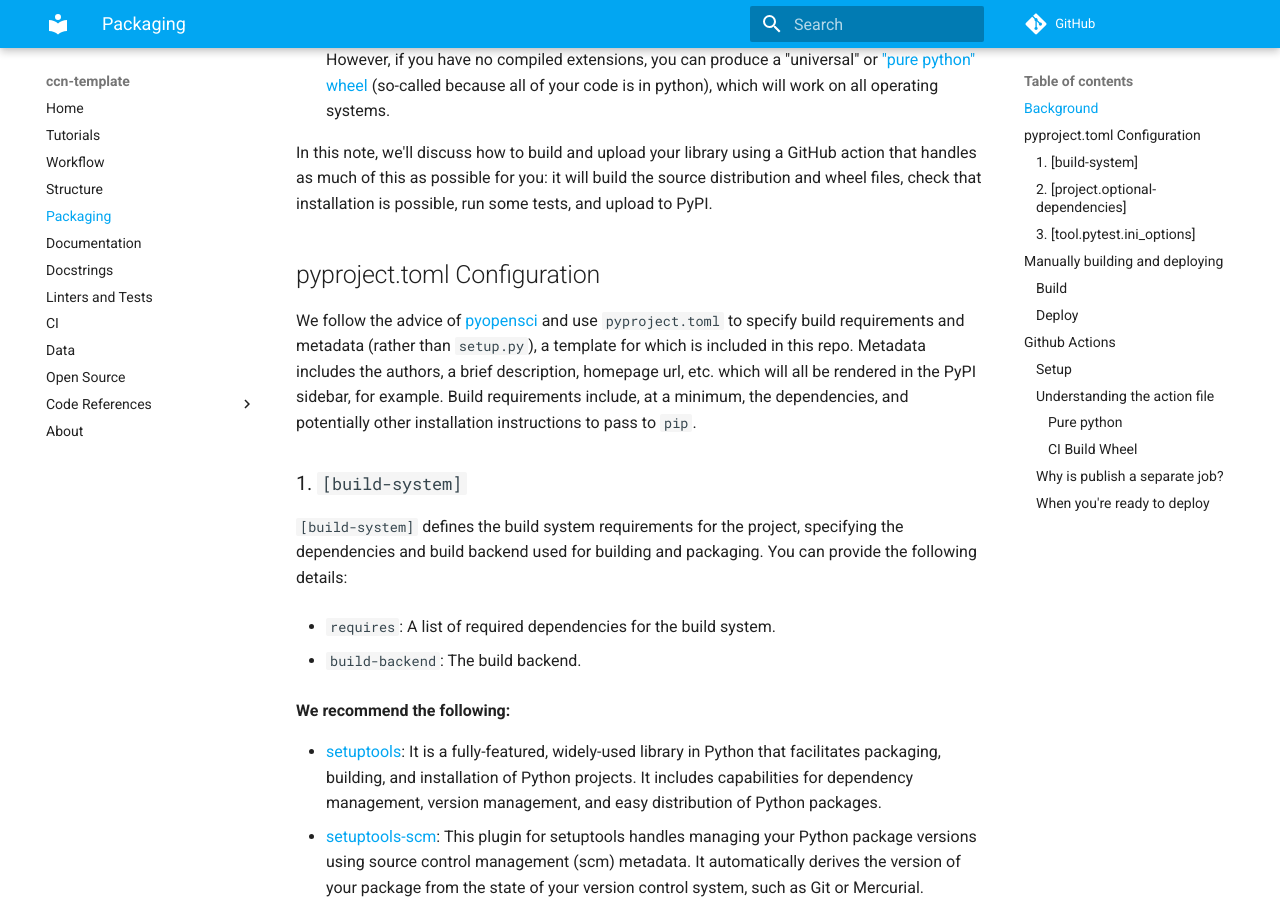
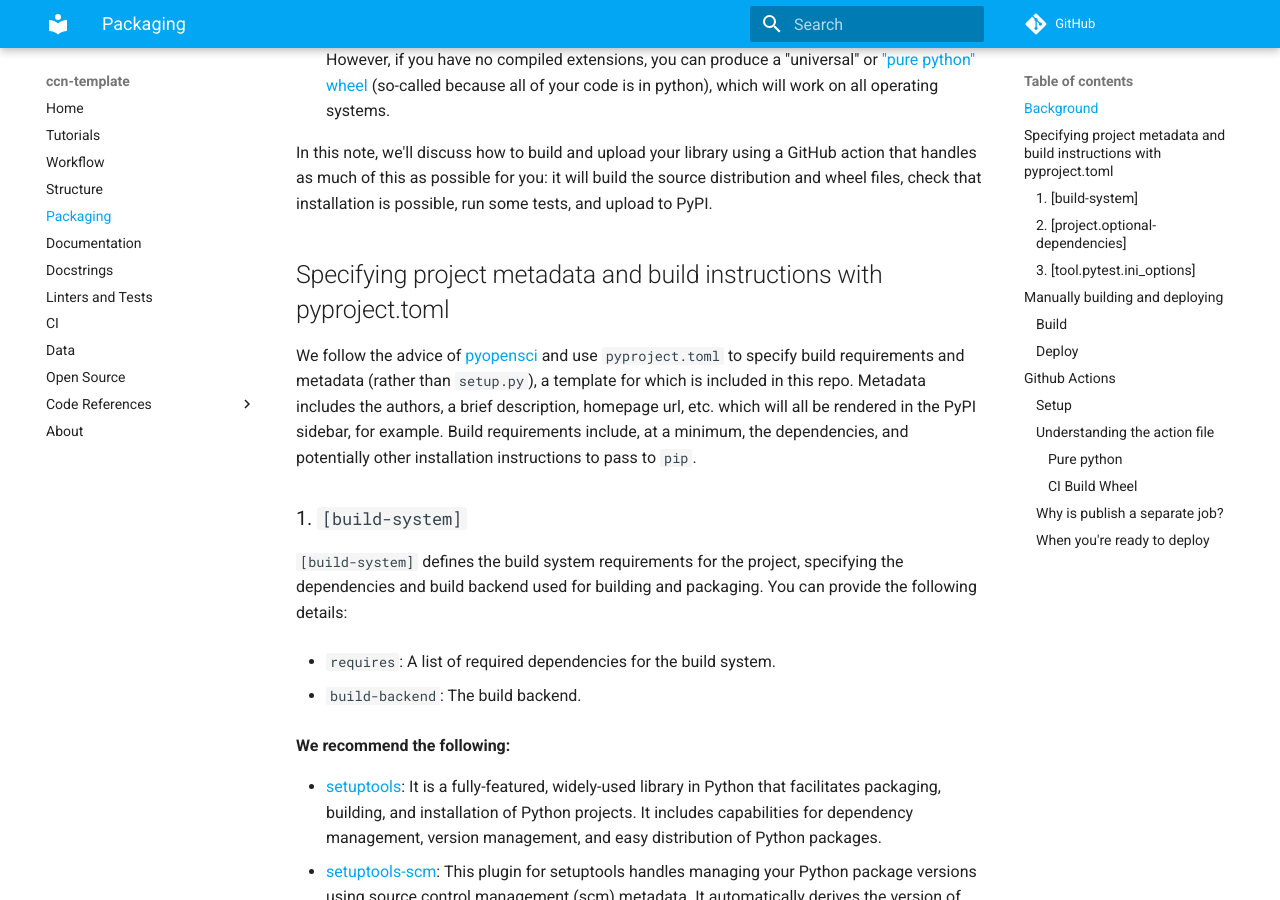
Before and after one commit to flatironinstitute/ccn-template, an MkDocs documentation site: the page built from docs/notes/02-packaging.md, in a window 1280 px wide and 900 px high, scrolled down 1097 px. Built offline with MkDocs 1.6.1 and Material for MkDocs 9.7.7, drawn with Linux system fonts in a browser that asks for light colours; comment, search, counter and statistics services are not loaded.

Commit message:
updates pyproject.toml config seciton name

```diff
--- a/docs/notes/02-packaging.md
+++ b/docs/notes/02-packaging.md
@@ -18,7 +18,7 @@ Before we get started, it's important to understand that there are two types of
 
 In this note, we'll discuss how to build and upload your library using a GitHub action that handles as much of this as possible for you: it will build the source distribution and wheel files, check that installation is possible, run some tests, and upload to PyPI.
 
-## pyproject.toml Configuration
+## Specifying project metadata and build instructions with pyproject.toml
 
 We follow the advice of [pyopensci](https://www.pyopensci.org/python-package-guide/package-structure-code/pyproject-toml-python-package-metadata.html) and use `pyproject.toml` to specify build requirements and metadata (rather than `setup.py`), a template for which is included in this repo. Metadata includes the authors, a brief description, homepage url, etc. which will all be rendered in the PyPI sidebar, for example. Build requirements include, at a minimum, the dependencies, and potentially other installation instructions to pass to `pip`.
 
```
